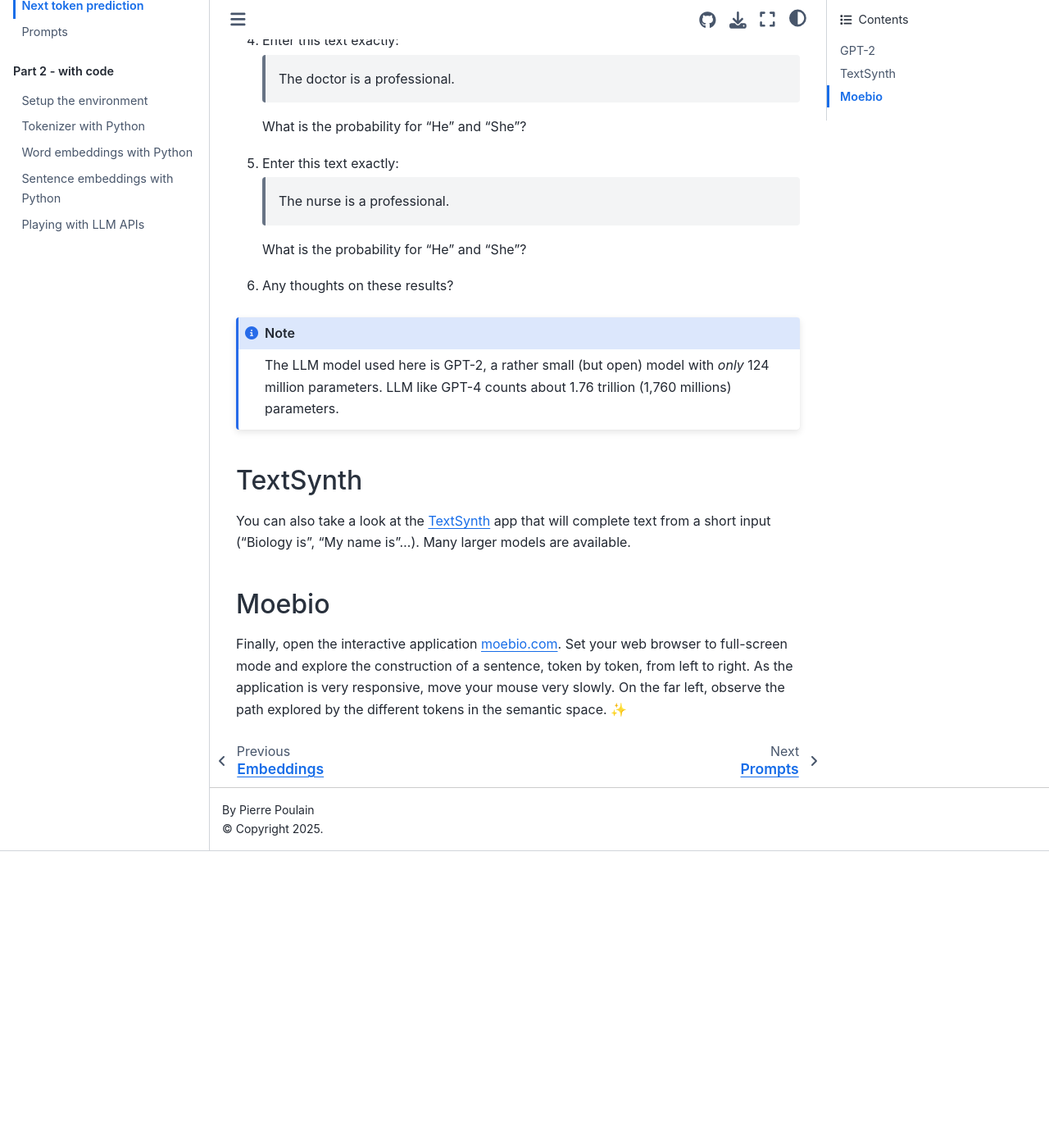
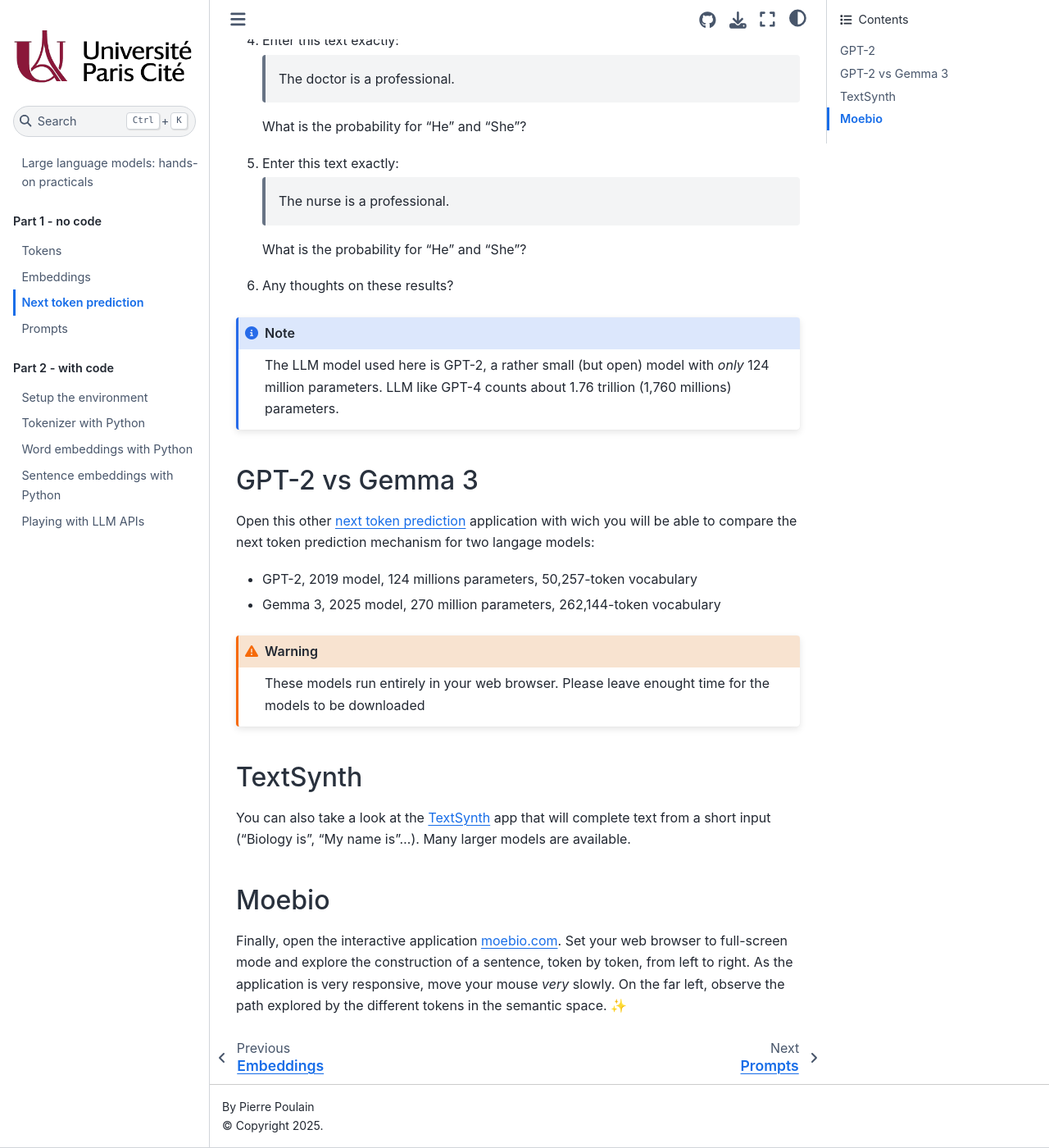
Before and after one commit to pierrepo/llm-practicals, a Jupyter Book: the page built from content/next_token_prediction.md, in a window 1280 px wide and 1400 px high, scrolled down 376 px. Shown: the whole window at 82% size. Built offline with Jupyter Book 1.0.4 settings and Sphinx 7.4.7 and the Sphinx Book theme 1.1.4, drawn with Linux system fonts in a browser that asks for light colours; before the commit the page ends 1414 px from its top, so only the background shows below that.

Commit message:
Add link to the next prediction app

````diff
--- a/content/next_token_prediction.md
+++ b/content/next_token_prediction.md
@@ -19,10 +19,21 @@
 The LLM model used here is GPT-2, a rather small (but open) model with *only* 124 million parameters. LLM like GPT-4 counts about 1.76 trillion (1,760 millions) parameters.
 ```
 
+## GPT-2 vs Gemma 3
+
+Open this other [next token prediction](https://cupnet.net/llm-practicals/next-token-prediction-gpt2-gemma3.html) application with wich you will be able to compare the next token prediction mechanism for two langage models:
+
+- GPT-2, 2019 model, 124 millions parameters, 50,257-token vocabulary
+- Gemma 3, 2025 model, 270 million parameters, 262,144-token vocabulary
+
+```{warning}
+These models run entirely in your web browser. Please leave enought time for the models to be downloaded
+```
+
 ## TextSynth
 
 You can also take a look at the [TextSynth](https://textsynth.com/completion.html) app that will complete text from a short input ("Biology is", "My name is"...). Many larger models are available.
 
 ## Moebio
 
-Finally, open the interactive application [moebio.com](https://moebio.com/mind/). Set your web browser to full-screen mode and explore the construction of a sentence, token by token, from left to right. As the application is very responsive, move your mouse very slowly. On the far left, observe the path explored by the different tokens in the semantic space. ✨
+Finally, open the interactive application [moebio.com](https://moebio.com/mind/). Set your web browser to full-screen mode and explore the construction of a sentence, token by token, from left to right. As the application is very responsive, move your mouse *very* slowly. On the far left, observe the path explored by the different tokens in the semantic space. ✨
````
